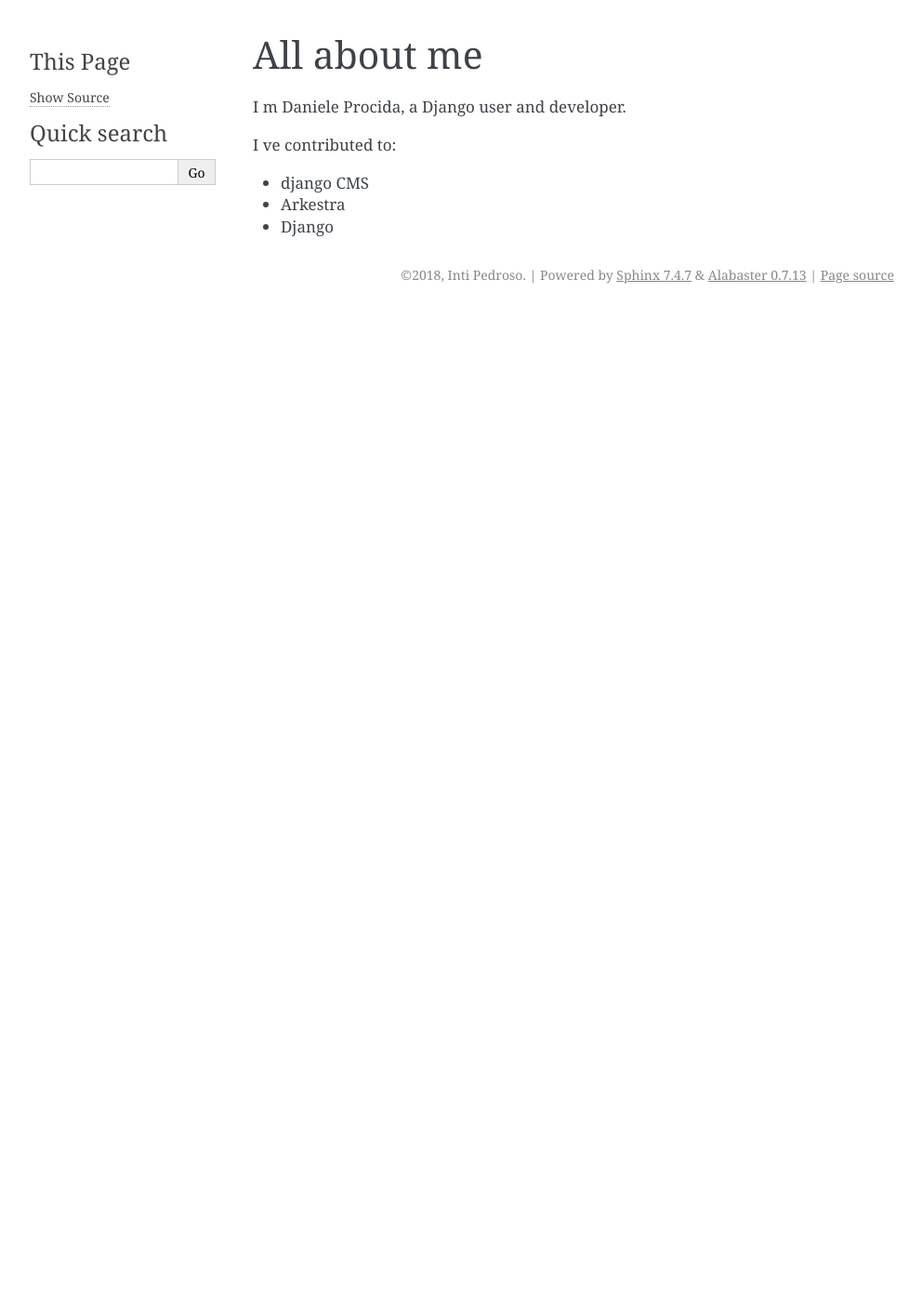
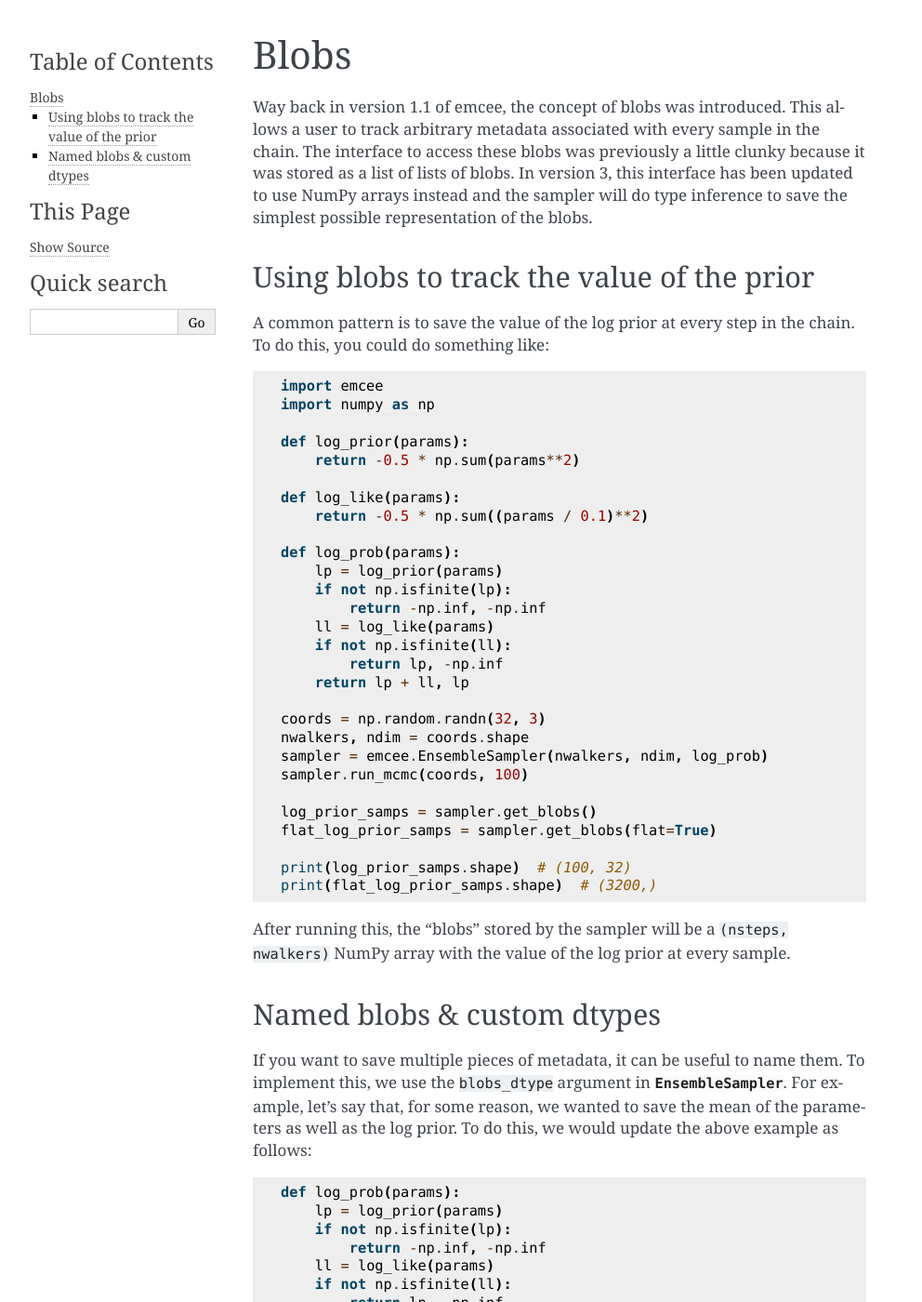
Before and after one commit to inti/ASE, a Sphinx documentation site: the page built from docs/all-about-me.rst, in a window 1280 px wide and 1400 px high. Shown: the whole window at 93% size, without its empty margins (148-1140 px from the left). Built offline with Sphinx 7.4.7, drawn with Linux system fonts in a browser that asks for light colours; some of the changed text lies outside the part shown.

Commit message:
another test

```diff
--- a/docs/all-about-me.rst
+++ b/docs/all-about-me.rst
@@ -1,11 +1,112 @@
-############
-All about me
-############
+.. module:: emcee
 
-I m Daniele Procida, a Django user and developer.
+.. _blobs:
 
-I ve contributed to:
+Blobs
+=====
 
-*   django CMS
-*   Arkestra
-*   Django
+Way back in version 1.1 of emcee, the concept of blobs was introduced.
+This allows a user to track arbitrary metadata associated with every sample in
+the chain.
+The interface to access these blobs was previously a little clunky because it
+was stored as a list of lists of blobs.
+In version 3, this interface has been updated to use NumPy arrays instead and
+the sampler will do type inference to save the simplest possible
+representation of the blobs.
+
+Using blobs to track the value of the prior
+-------------------------------------------
+
+A common pattern is to save the value of the log prior at every step in the
+chain.
+To do this, you could do something like:
+
+.. code-block:: python
+
+    import emcee
+    import numpy as np
+
+    def log_prior(params):
+        return -0.5 * np.sum(params**2)
+
+    def log_like(params):
+        return -0.5 * np.sum((params / 0.1)**2)
+
+    def log_prob(params):
+        lp = log_prior(params)
+        if not np.isfinite(lp):
+            return -np.inf, -np.inf
+        ll = log_like(params)
+        if not np.isfinite(ll):
+            return lp, -np.inf
+        return lp + ll, lp
+
+    coords = np.random.randn(32, 3)
+    nwalkers, ndim = coords.shape
+    sampler = emcee.EnsembleSampler(nwalkers, ndim, log_prob)
+    sampler.run_mcmc(coords, 100)
+
+    log_prior_samps = sampler.get_blobs()
+    flat_log_prior_samps = sampler.get_blobs(flat=True)
+
+    print(log_prior_samps.shape)  # (100, 32)
+    print(flat_log_prior_samps.shape)  # (3200,)
+
+After running this, the "blobs" stored by the sampler will be a ``(nsteps,
+nwalkers)`` NumPy array with the value of the log prior at every sample.
+
+Named blobs & custom dtypes
+---------------------------
+
+If you want to save multiple pieces of metadata, it can be useful to name
+them.
+To implement this, we use the ``blobs_dtype`` argument in
+:class:`EnsembleSampler`.
+For example, let's say that, for some reason, we wanted to save the mean of
+the parameters as well as the log prior.
+To do this, we would update the above example as follows:
+
+.. code-block:: python
+
+    def log_prob(params):
+        lp = log_prior(params)
+        if not np.isfinite(lp):
+            return -np.inf, -np.inf
+        ll = log_like(params)
+        if not np.isfinite(ll):
+            return lp, -np.inf
+        return lp + ll, lp, np.mean(params)
+
+    coords = np.random.randn(32, 3)
+    nwalkers, ndim = coords.shape
+
+    # Here are the important lines
+    dtype = [("log_prior", float), ("mean", float)]
+    sampler = emcee.EnsembleSampler(nwalkers, ndim, log_prob,
+                                    blobs_dtype=dtype)
+
+    sampler.run_mcmc(coords, 100)
+
+    blobs = sampler.get_blobs()
+    log_prior_samps = blobs["log_prior"]
+    mean_samps = blobs["mean"]
+    print(log_prior_samps.shape)
+    print(mean_samps.shape)
+
+    flat_blobs = sampler.get_blobs(flat=True)
+    flat_log_prior_samps = flat_blobs["log_prior"]
+    flat_mean_samps = flat_blobs["mean"]
+    print(flat_log_prior_samps.shape)
+    print(flat_mean_samps.shape)
+
+This will print
+
+.. code-block:: python
+
+    (100, 32)
+    (100, 32)
+    (3200,)
+    (3200,)
+
+and the ``blobs`` object will be a structured NumPy array with two columns
+called ``log_prior`` and ``mean``.
```
